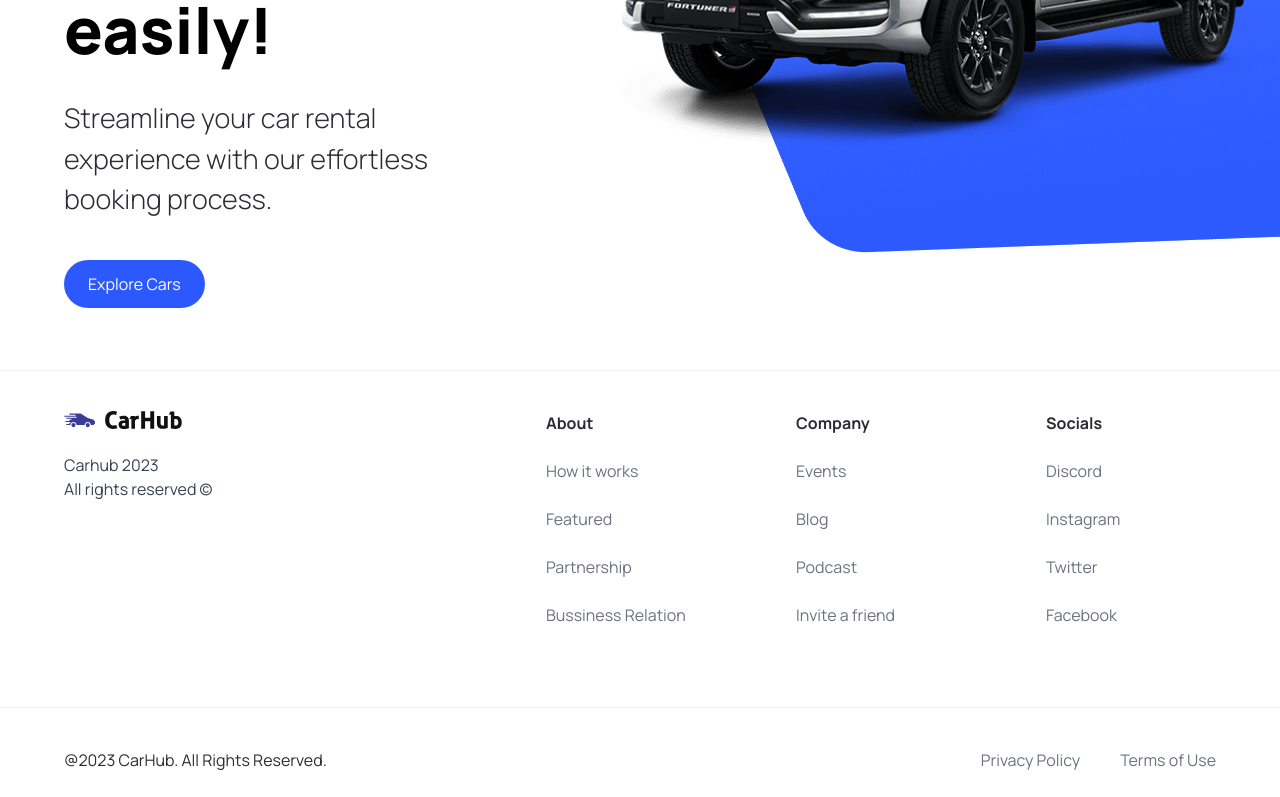
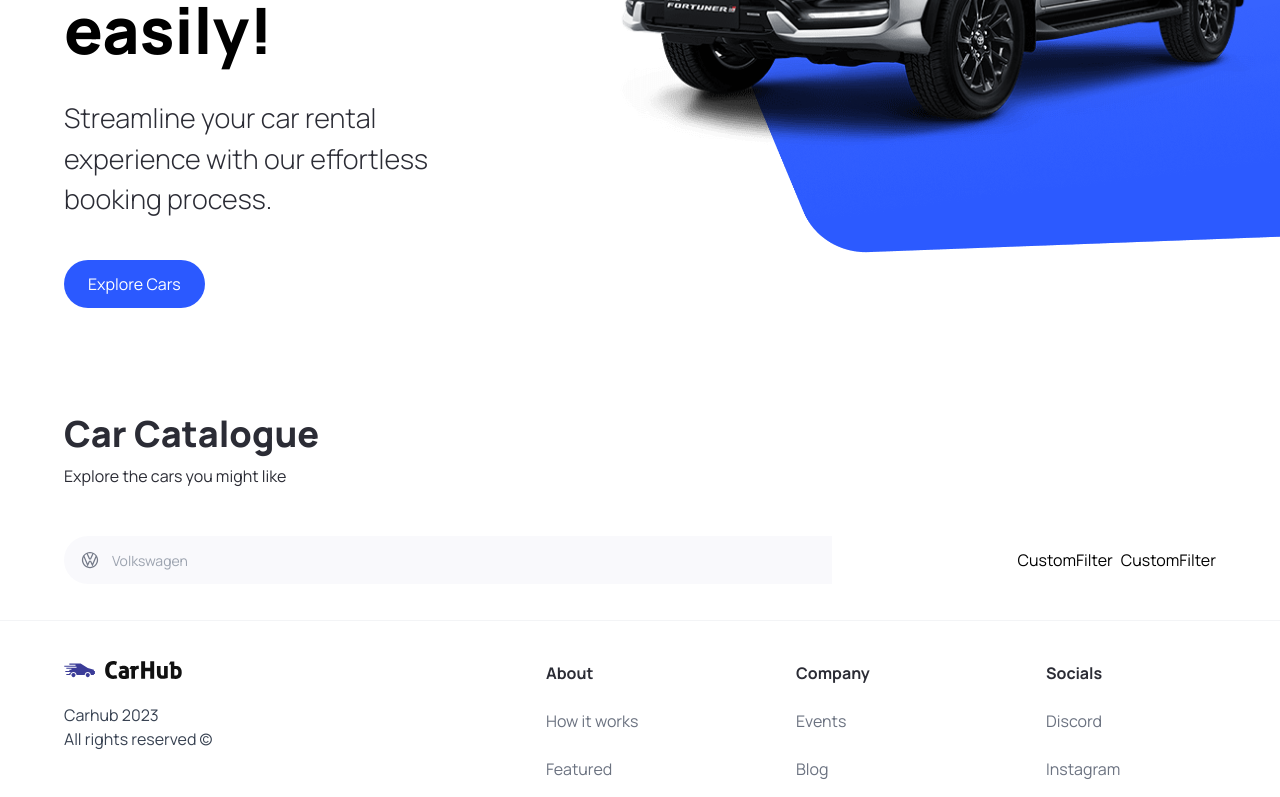
Before and after one commit to luizguilhermejrm/carshow-nextjs-typescript, a Next.js app: page / in a window 1280 px wide. Shown: the part 450-1247 px from the top of the page. Built offline with nearby package versions, Linux system fonts and the light colour scheme.

Commit message:
feat: combobox car catalogue

```diff
--- a/app/page.tsx
+++ b/app/page.tsx
@@ -1,10 +1,23 @@
-import { Hero } from '@/components'
-import Image from 'next/image'
+import { CustomFilter, Hero, SearchBar } from "@/components";
+import Image from "next/image";
 
 export default function Home() {
-  return (
-    <main className="overflow-hidden">
-      <Hero />
-    </main>
-  )
+    return (
+        <main className="overflow-hidden">
+            <Hero />
+            <div className="mt-12 padding-x padding-y max-width" id="discover">
+                <div className="home__text-container">
+                    <h1 className="text-4xl font-extrabold">Car Catalogue</h1>
+                    <p>Explore the cars you might like</p>
+                </div>
+                <div className="home__filters">
+                    <SearchBar />
+                    <div className="home__filter-container">
+                        <CustomFilter title="fuel" />
+                        <CustomFilter title="year" />
+                    </div>
+                </div>
+            </div>
+        </main>
+    );
 }
--- /dev/null
+++ b/components/CustomFilter.tsx
@@ -0,0 +1,7 @@
+import { CustomButtonProps } from "@/types";
+
+const CustomFilter = ({ title }: CustomButtonProps) => {
+    return <div>CustomFilter</div>;
+};
+
+export default CustomFilter;
--- /dev/null
+++ b/components/SearchBar.tsx
@@ -0,0 +1,23 @@
+"use client";
+
+import { useState } from "react";
+import { SearchManufacturer } from "./";
+
+const SearchBar = () => {
+    const [manufacturer, setManufacturer] = useState("");
+
+    const handleSearch = () => {};
+
+    return (
+        <form className="searchbar" onSubmit={handleSearch}>
+            <div className="searchbar__item">
+                <SearchManufacturer
+                    manufacturer={manufacturer}
+                    setManufacturer={setManufacturer}
+                />
+            </div>
+        </form>
+    );
+};
+
+export default SearchBar;
--- /dev/null
+++ b/components/SearchManufacturer.tsx
@@ -0,0 +1,98 @@
+"use client";
+
+import Image from "next/image";
+import { Combobox, Transition } from "@headlessui/react";
+import { SearchManufacturerProps } from "@/types";
+import { useState, Fragment } from "react";
+import { manufacturers } from "@/constants";
+
+const SearchManufacturer = ({
+    manufacturer,
+    setManufacturer,
+}: SearchManufacturerProps) => {
+    const [query, setQuery] = useState("");
+
+    const filteredManufacturers =
+        query === ""
+            ? manufacturers
+            : manufacturers.filter((item) =>
+                  item
+                      .toLowerCase()
+                      .replace(/\s+/g, "")
+                      .includes(query.toLowerCase().replace(/\s+/g, ""))
+              );
+
+    return (
+        <div className="search-manufacturer">
+            <Combobox value={manufacturer} onChange={setManufacturer}>
+                <div className="relative w-full">
+                    <Combobox.Button className="absolute top-[14px]">
+                        <Image
+                            src="/car-logo.svg"
+                            width={20}
+                            height={20}
+                            className="ml-4"
+                            alt="Car Logo"
+                        />
+                    </Combobox.Button>
+
+                    <Combobox.Input
+                        className="search-manufacturer__input"
+                        placeholder="Volkswagen"
+                        displayValue={(manufacturer: string) => manufacturer}
+                        onChange={(e) => setQuery(e.target.value)}
+                    />
+
+                    <Transition
+                        as={Fragment}
+                        leave="trasition ease-in duration-100"
+                        leaveFrom="opacity-100"
+                        leaveTo="opacity-0"
+                        afterLeave={() => setQuery("")}
+                    >
+                        <Combobox.Options>
+                            {filteredManufacturers.map((item) => (
+                                <Combobox.Option
+                                    key={item}
+                                    className={({ active }) => `
+                                        relative search-manufacturer__option ${
+                                            active
+                                                ? "bg-primary-blue text-white"
+                                                : "text-gray-900"
+                                        }
+                                        `}
+                                    value={item}
+                                >
+                                    {({ selected, active }) => (
+                                        <>
+                                            <span
+                                                className={`block truncate ${
+                                                    selected
+                                                        ? "font-medium"
+                                                        : "font-normal"
+                                                }`}
+                                            >
+                                                {item}
+                                            </span>
+                                            {selected ? (
+                                                <span
+                                                    className={`absolute inset-y-0 left-0 flex items-center pl-3 ${
+                                                        active
+                                                            ? "text-white"
+                                                            : "text-teal-600"
+                                                    }`}
+                                                ></span>
+                                            ) : null}
+                                        </>
+                                    )}
+                                </Combobox.Option>
+                            ))}
+                        </Combobox.Options>
+                    </Transition>
+                </div>
+            </Combobox>
+        </div>
+    );
+};
+
+export default SearchManufacturer;
--- a/components/index.ts
+++ b/components/index.ts
@@ -2,5 +2,8 @@
 import CustomButton from "./CustomButton";
 import Navbar from "./Navbar";
 import Footer from "./Footer";
+import CustomFilter from "./CustomFilter";
+import SearchBar from "./SearchBar";
+import SearchManufacturer from "./SearchManufacturer";
 
-export { Hero, CustomButton, Navbar, Footer };
+export { Hero, CustomButton, Navbar, Footer, CustomFilter, SearchBar, SearchManufacturer };
--- a/package.json
+++ b/package.json
@@ -9,6 +9,7 @@
     "lint": "next lint"
   },
   "dependencies": {
+    "@headlessui/react": "^1.7.15",
     "@types/node": "20.4.1",
     "@types/react": "18.2.14",
     "@types/react-dom": "18.2.6",
```
Also changed, not shown: types/index.ts (+9 -0 lines), 1 other file (tests, documents, lock files or other folders).
